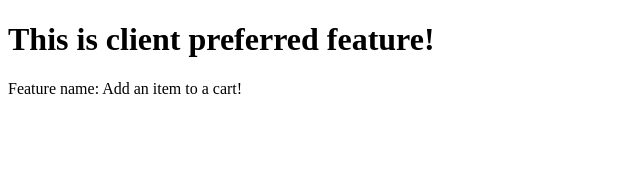
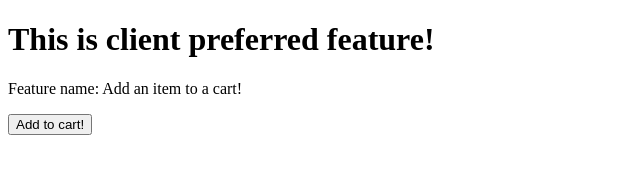
Before and after one commit to Henil28P/test-repo, a plain HTML site: page feature1.html in a window 1280 px wide. Shown: the whole page, without its empty margins (0-640 px from the left). Drawn offline with Linux system fonts and the light colour scheme.

Commit message:
Update feature1.html
A button is added for user to add an item to their current cart.

```diff
--- a/feature1.html
+++ b/feature1.html
@@ -8,5 +8,7 @@
 <body>
     <h1>This is client preferred feature!</h1>
     <p>Feature name: Add an item to a cart!</p>
+
+    <button>Add to cart!</button>
 </body>
 </html>
```
